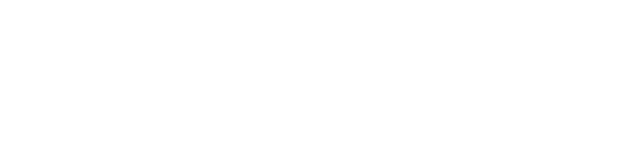
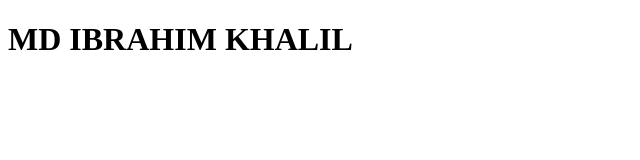
Before and after one commit to mdibrahimkhalil/mdibrahimkhalil.github.io, a plain HTML site: page index.html in a window 1280 px wide. Shown: the whole page, without its empty margins (0-640 px from the left). Drawn offline with Linux system fonts and the light colour scheme.

Commit message:
Update index.html

```diff
--- a/index.html
+++ b/index.html
@@ -7,6 +7,6 @@
     <title>Md Ibrahim Khalil</title>
 </head>
 <body>
-
+    <h1>MD IBRAHIM KHALIL</h1>
 </body>
 </html>
```
